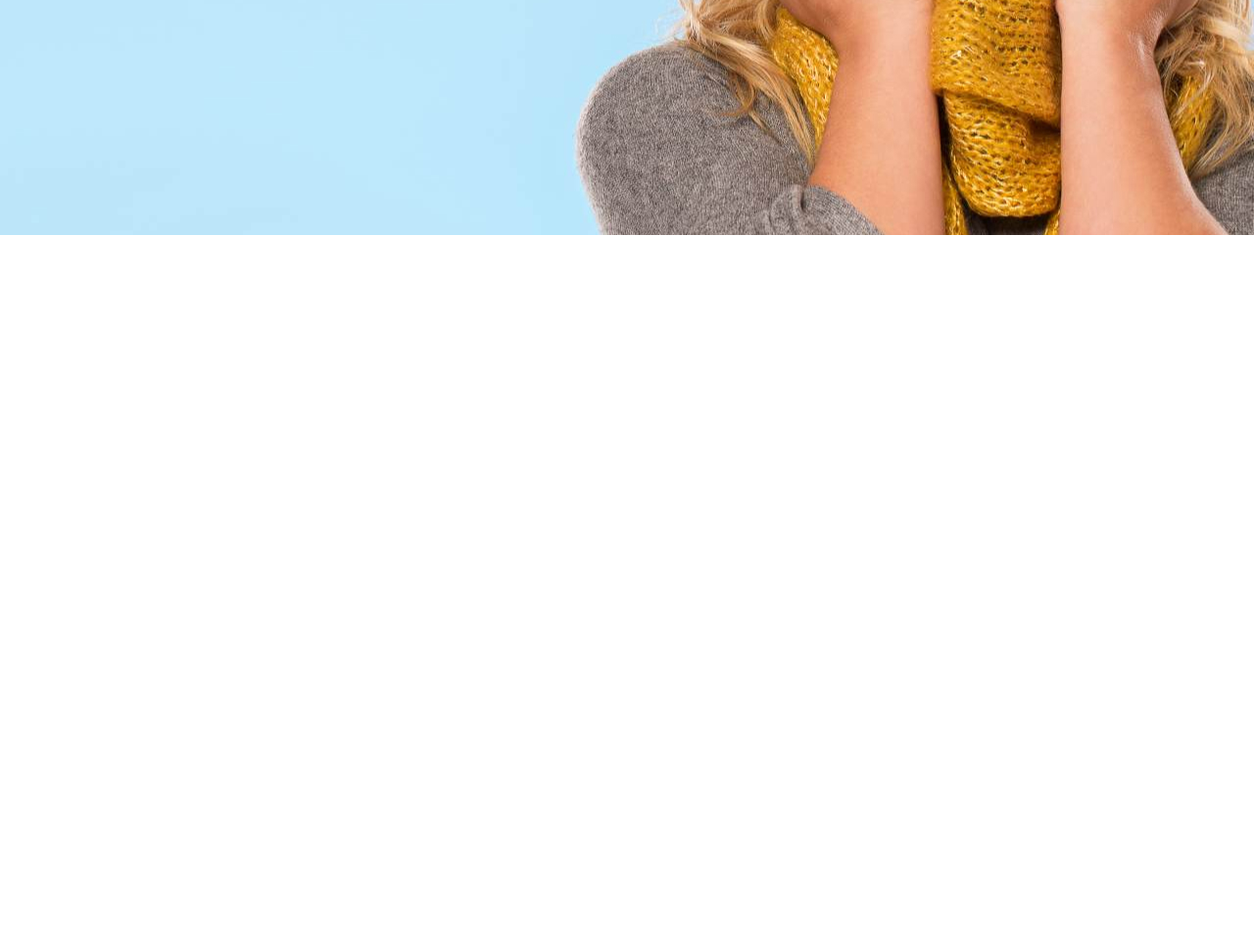
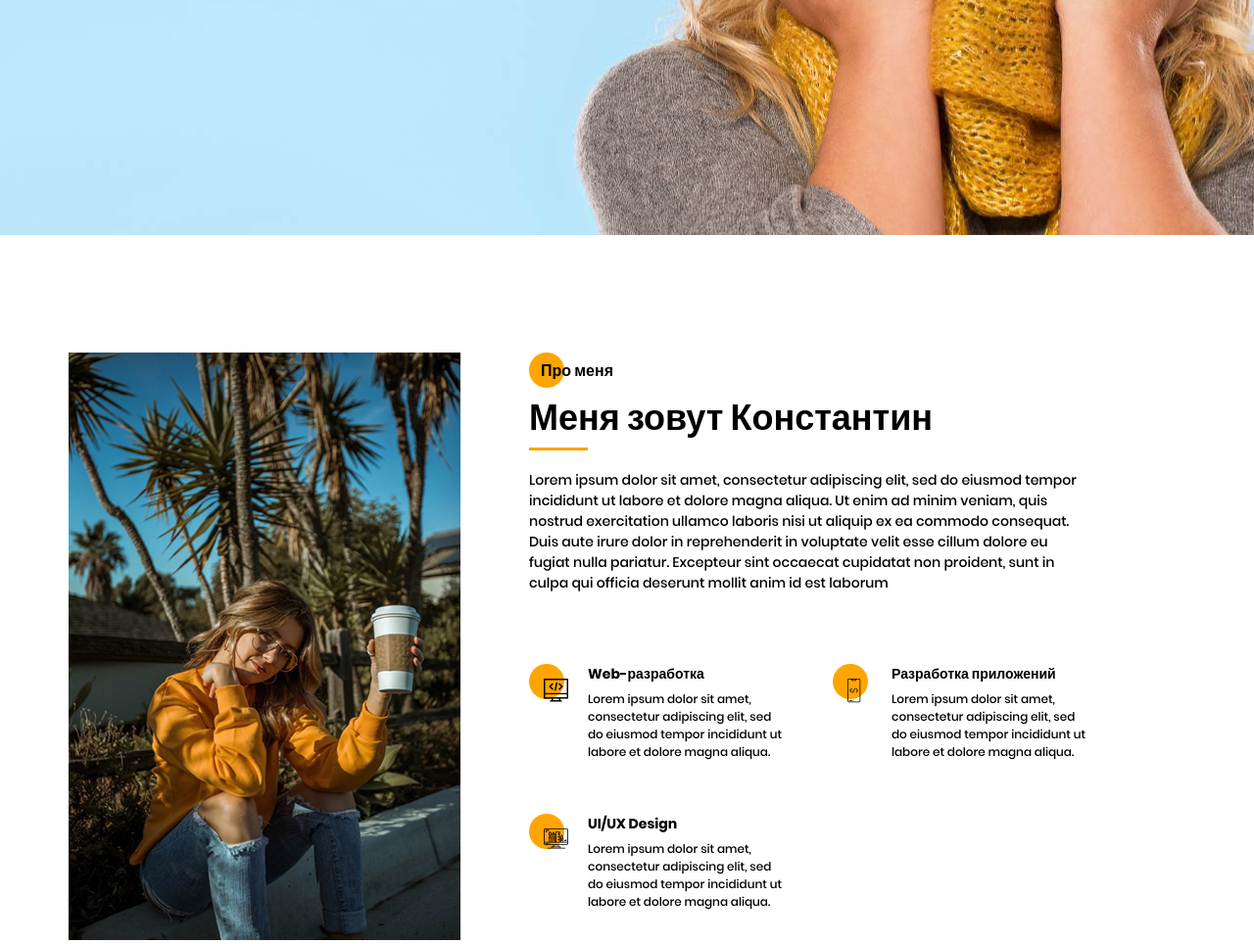
Before and after one commit to Korchvagen/Portfolio, a website: page src/index.html in a window 1280 px wide. Shown: the part 560-1524 px from the top of the page at 98% size. Before the commit the page ends 800 px from the top, so only its background shows below. Drawn offline with nearby package versions, Linux system fonts and the light colour scheme; files that its build step writes are made by us from their sources.

Commit message:
feat: add desctop about section

```diff
--- a/src/index.html
+++ b/src/index.html
@@ -92,6 +92,69 @@
             </div>
         </div>
     </section>
+
+    <section class="about">
+        <div class="container">
+            <div class="about__wrapper">
+                <div class="about__photo">
+                    <img src="img/photo.jpg" alt="photo">
+                </div>
+                <div class="about__descr">
+                    <h2 class="title title_fz16 about__title">Про меня</h2>
+                    <div class="title title_fz36 about__subtitle">Меня зовут Константин</div>
+                    <div class="divider"></div>
+                    <p class="about__text">Lorem ipsum dolor sit amet, consectetur adipiscing elit, sed do eiusmod
+                        tempor incididunt ut
+                        labore et dolore magna
+                        aliqua. Ut enim ad minim veniam, quis nostrud exercitation ullamco laboris nisi ut aliquip
+                        ex ea commodo consequat.
+                        Duis
+                        aute irure dolor in reprehenderit in voluptate velit esse cillum dolore eu fugiat nulla
+                        pariatur. Excepteur sint
+                        occaecat cupidatat non proident, sunt in culpa qui officia deserunt mollit anim id est
+                        laborum</p>
+                </div>
+                <div class="about__skills">
+                    <div class="about__skills-item">
+                        <div class="about__skills-img">
+                            <img src="icons/about/web-dev.svg" alt="web-dev">
+                        </div>
+                        <div class="about__skills-desc">
+                            <div class="about__skills-title title title_fz14">Web-разработка</div>
+                            <div class="about__skills-text">Lorem ipsum dolor sit amet, consectetur adipiscing elit, sed do
+                                eiusmod tempor incididunt ut labore et dolore magna
+                                aliqua.</div>
+                        </div>
+                    </div>
+                    <div class="about__skills-item">
+                        <div class="about__skills-img">
+                            <img src="icons/about/mobile-dev.svg" alt="web-dev">
+                        </div>
+                        <div class="about__skills-desc">
+                            <div class="about__skills-title title title_fz14">Разработка приложений</div>
+                            <div class="about__skills-text">Lorem ipsum dolor sit amet, consectetur adipiscing elit, sed do
+                                eiusmod tempor
+                                incididunt ut labore et dolore magna
+                                aliqua.</div>
+                        </div>
+                    </div>
+                    <div class="about__skills-item">
+                        <div class="about__skills-img">
+                            <img src="icons/about/design.svg" alt="web-dev">
+                        </div>
+                        <div class="about__skills-desc">
+                            <div class="about__skills-title title title_fz14">UI/UX Design</div>
+                            <div class="about__skills-text">Lorem ipsum dolor sit amet, consectetur adipiscing elit, sed do
+                                eiusmod tempor
+                                incididunt ut labore et dolore magna
+                                aliqua.</div>
+                        </div>
+                    </div>
+                </div>
+            </div>
+        </div>
+    </section>
+
     <script src="js/script.js"></script>
 </body>
 
--- /dev/null
+++ b/src/sass/blocks/_about.scss
@@ -0,0 +1,84 @@
+.about {
+  padding-top: 120px;
+
+  &__wrapper {
+    display: grid;
+    grid-template-columns: 400px 570px;
+    grid-template-rows: minmax(245px, auto) minmax(255px, auto);
+    grid-auto-rows: minmax(245px, auto);
+    column-gap: 70px;
+    row-gap: 40px;
+  }
+
+  &__photo {
+    grid-row: 1/3;
+
+    img {
+      width: 100%;
+    }
+  }
+
+  &__descr {
+    padding-top: 6px;
+  }
+
+  .divider {
+    margin-top: 0;
+  }
+
+  &__title {
+    position: relative;
+    z-index: 2;
+    padding-left: 12px;
+    @include before_circle;
+  }
+
+  &__subtitle {
+    margin-top: 6px;
+  }
+
+  &__text {
+    margin-top: 20px;
+    font-weight: 500;
+    font-size: 14px;
+    line-height: normal;
+    color: #000;
+  }
+
+  &__skills {
+    display: grid;
+    grid-template: repeat(2, 1fr) / repeat(2, 1fr);
+    grid-auto-rows: 1fr;
+    gap: 20px 50px;
+
+    &-item {
+      display: grid;
+      grid-template-columns: 40px 200px;
+      column-gap: 20px;
+    }
+
+    &-img {
+      position: relative;
+      padding-top: 15px;
+      padding-left: 15px;
+      @include before_circle;
+
+      &::before {
+        top: 0;
+      }
+
+      img {
+        max-width: 25px;
+        object-fit: cover;
+      }
+    }
+
+    &-text {
+      margin-top: 6px;
+      font-weight: 500;
+      font-size: 12px;
+      line-height: normal;
+      color: #000;
+    }
+  }
+}
--- a/src/sass/style.scss
+++ b/src/sass/style.scss
@@ -14,9 +14,17 @@
   margin: 0 auto;
 }
 
+.divider {
+  margin-top: 25px;
+  width: 60px;
+  height: 3px;
+  background-color: $main-color;
+}
+
 @import "blocks/title";
 @import "blocks/button";
 @import "blocks/sidepanel";
 @import "blocks/promo";
 @import "blocks/burger";
 @import "blocks/menu";
+@import "blocks/about";
```
Also changed, not shown: src/icons/about/design.svg (renamed from src/icons/about_me/design.svg), src/icons/about/mobile-dev.svg (renamed from src/icons/about_me/mobile-dev.svg), src/icons/about/web-dev.svg (renamed from src/icons/about_me/web-dev.svg).
